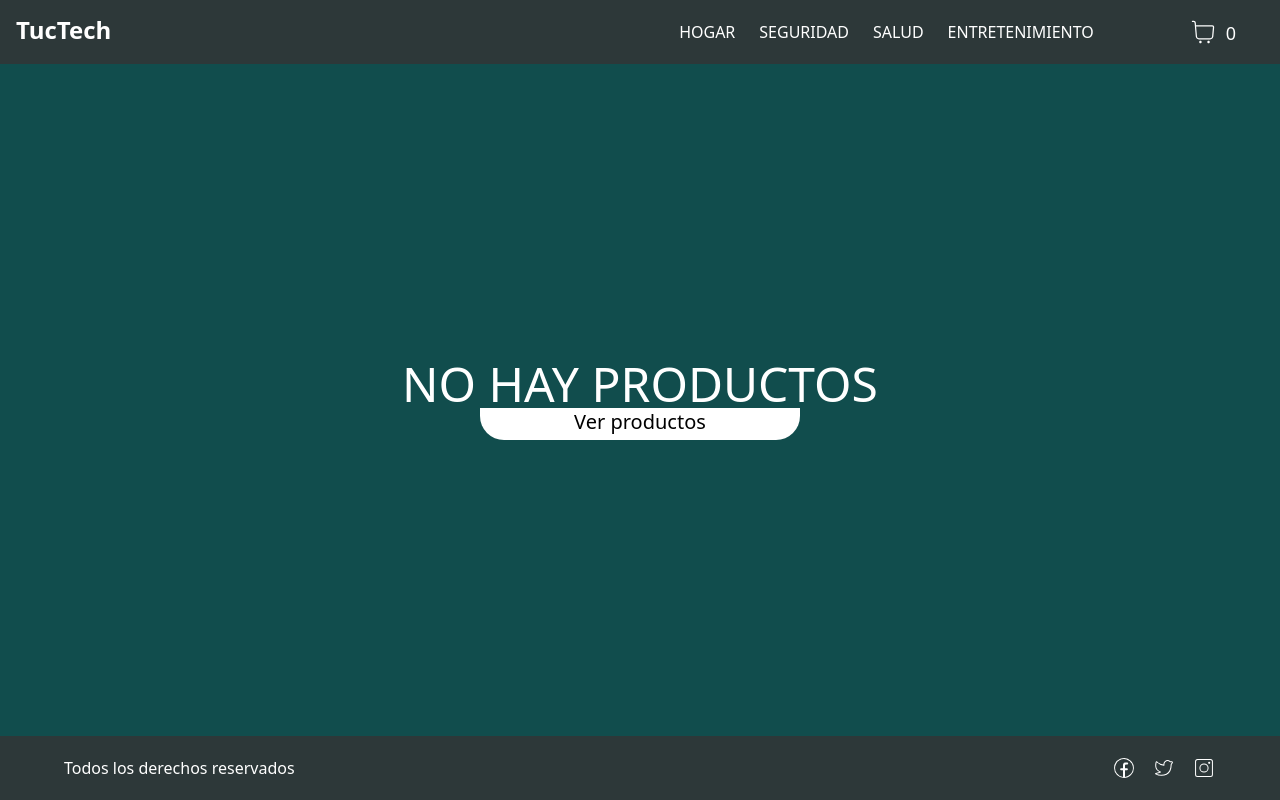
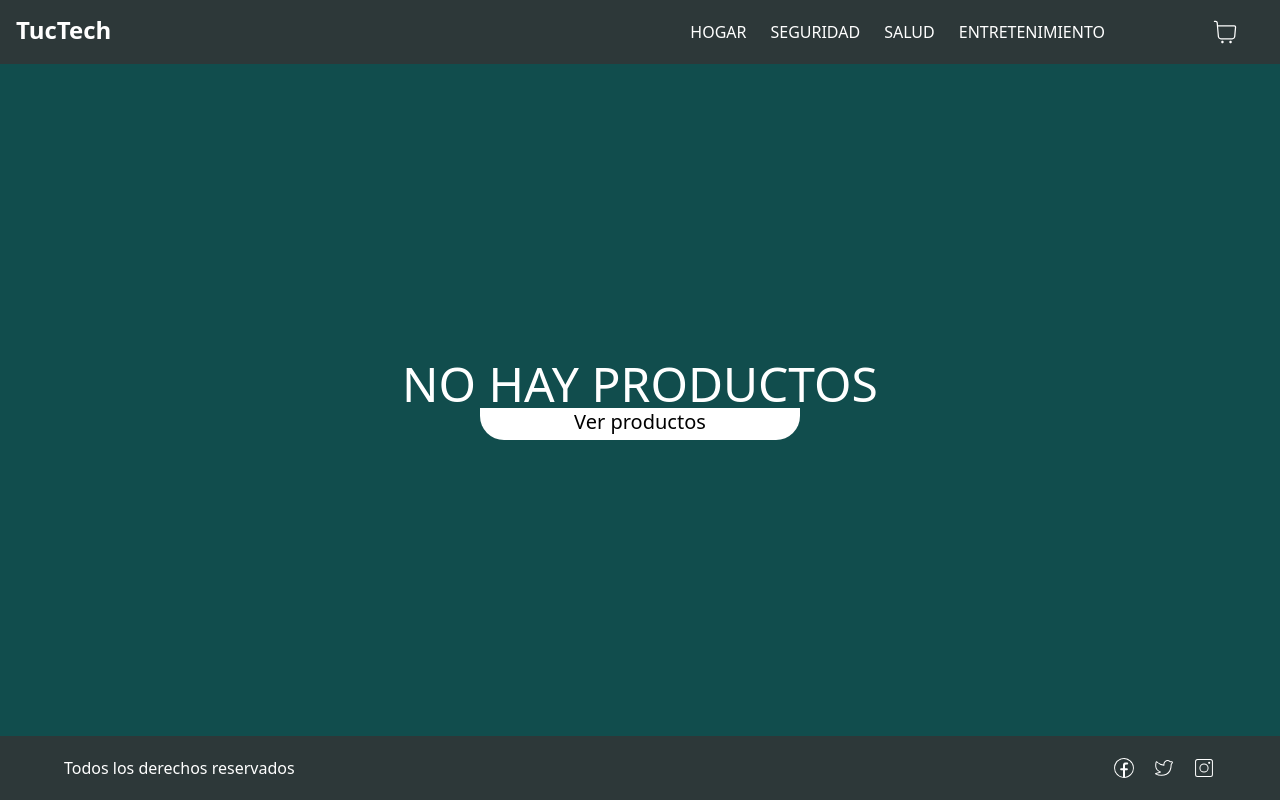
Before and after one commit to luciano-acs/TucTech, a React (Vite) app: page /cart in a window 1280 px wide. Built offline with nearby package versions, Linux system fonts and the light colour scheme.

Commit message:
detalle carrito

```diff
--- a/src/components/CartWidget.jsx
+++ b/src/components/CartWidget.jsx
@@ -11,7 +11,11 @@ const CartWidget = () => {
                         md:ml-4'>
             <Link to='/cart' className='flex flex-row gap-1'>
                 <CiShoppingCart className='text-primary text-3xl text-center' />
-                <p className='text-primary text-lg text-center px-1 pt-0.5'>{totalQuantity}</p>
+                {
+                    totalQuantity > 0 &&
+                    <p className='text-primary text-lg text-center px-1 pt-0.5'>{totalQuantity}</p>
+                }
+
             </Link>
 
         </div>
```
